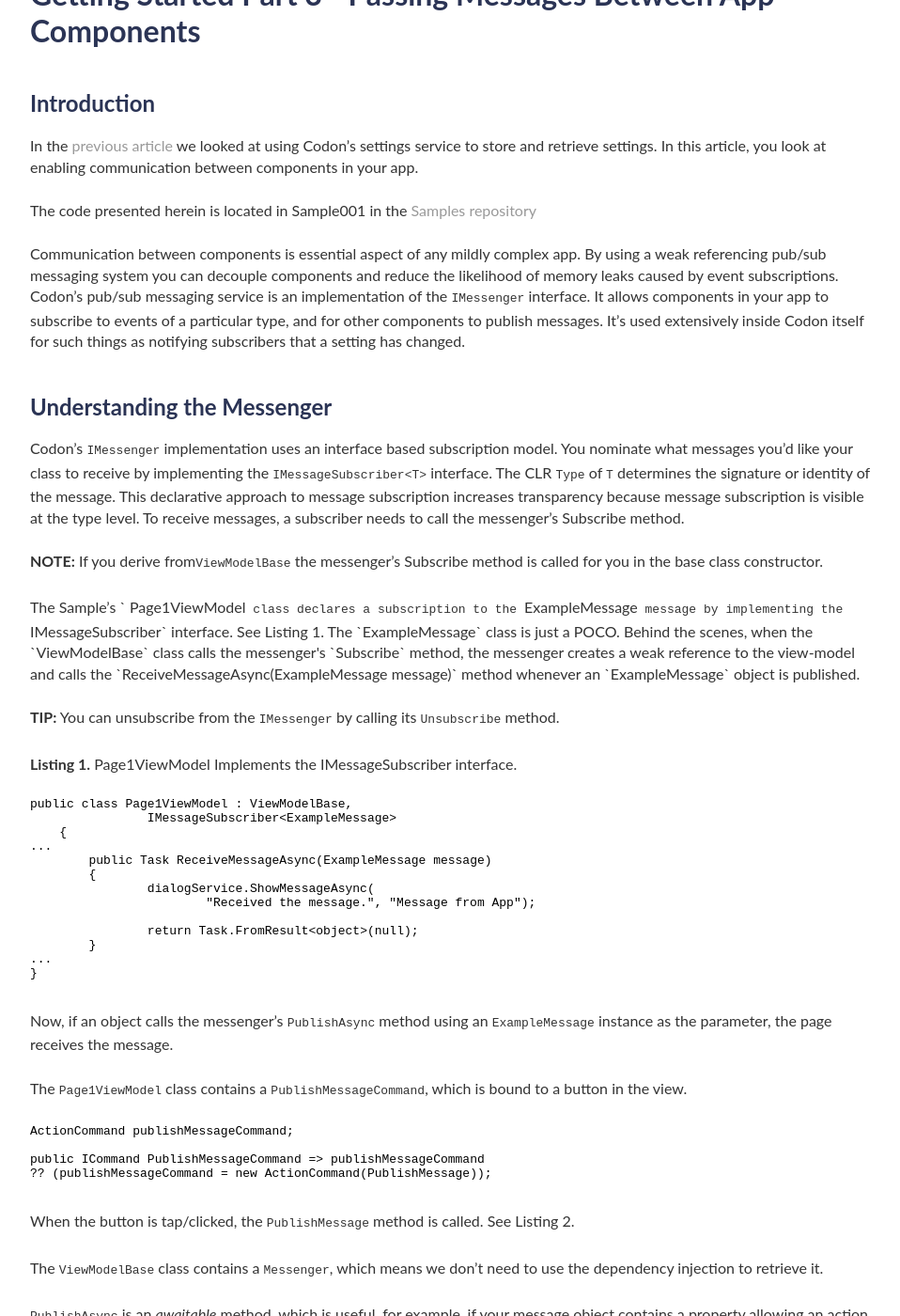
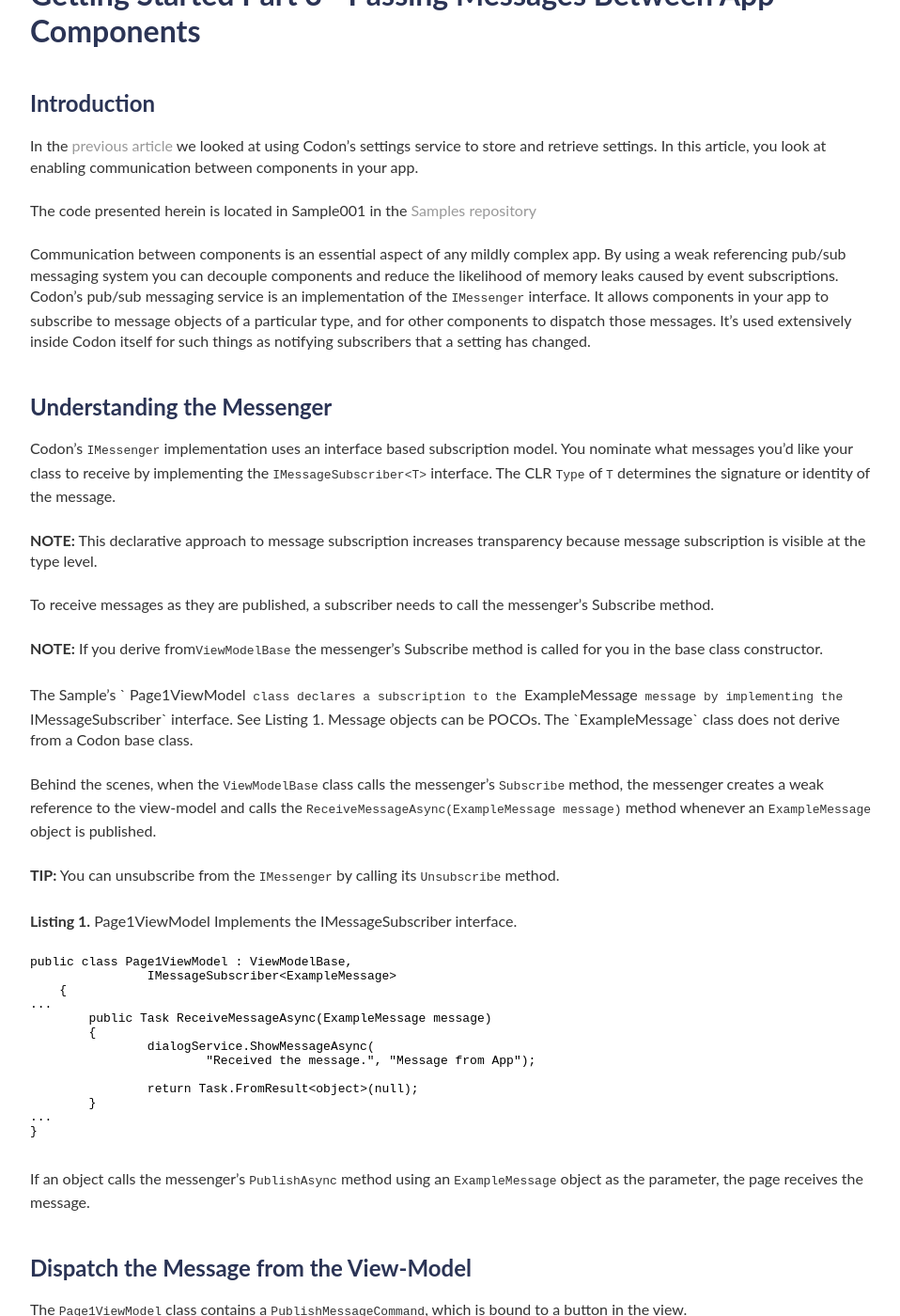
Before and after one commit to CalciumFramework/CalciumFramework.github.io, a Jekyll site: the page built from Guides/003_GettingStarted/index.md, in a window 1280 px wide and 1400 px high, scrolled down 304 px. Shown: the whole window at 94% size, without its empty margins (160-1118 px from the left). Built offline with Jekyll 4.4.1, drawn with Linux system fonts in a browser that asks for light colours; our own code applies the rules of GitHub Pages for plain Markdown files; some of the changed text lies outside the part shown.

Commit message:
Getting Started article corrections.

````diff
--- a/Guides/003_GettingStarted/index.md
+++ b/Guides/003_GettingStarted/index.md
@@ -1,20 +1,25 @@
 # Getting Started Part 3 - Passing Messages Between App Components
 
 ## Introduction
-In the [previous article](002_Getting_Started_2.html) we looked at using Codon's settings service to store and retrieve settings. In this article, you look at enabling communication between components in your app.
+In the [previous article](002_Getting_Started) we looked at using Codon's settings service to store and retrieve settings. In this article, you look at enabling communication between components in your app.
 
 The code presented herein is located in Sample001 in the [Samples repository](https://github.com/CodonFramework/Samples)
 
-Communication between components is essential aspect of any mildly complex app. By using a weak referencing pub/sub messaging system you can decouple components and reduce the likelihood of memory leaks caused by event subscriptions.
-Codon's pub/sub messaging service is an implementation of the `IMessenger` interface. It allows components in your app to subscribe to events of a particular type, and for other components to publish messages. It's used extensively inside Codon itself for such things as notifying subscribers that a setting has changed.
+Communication between components is an essential aspect of any mildly complex app. By using a weak referencing pub/sub messaging system you can decouple components and reduce the likelihood of memory leaks caused by event subscriptions.
+Codon's pub/sub messaging service is an implementation of the `IMessenger` interface. It allows components in your app to subscribe to message objects of a particular type, and for other components to dispatch those messages. It's used extensively inside Codon itself for such things as notifying subscribers that a setting has changed.
 
 ## Understanding the Messenger
-Codon's `IMessenger` implementation uses an interface based subscription model. You nominate what messages you'd like your class to receive by implementing the `IMessageSubscriber<T>` interface. The CLR `Type` of `T` determines the signature or identity of the message.  This declarative approach to message subscription increases transparency because message subscription is visible at the type level.
-To receive messages, a subscriber needs to call the messenger's Subscribe method.
+Codon's `IMessenger` implementation uses an interface based subscription model. You nominate what messages you'd like your class to receive by implementing the `IMessageSubscriber<T>` interface. The CLR `Type` of `T` determines the signature or identity of the message.
+
+**NOTE:** This declarative approach to message subscription increases transparency because message subscription is visible at the type level.
+
+To receive messages as they are published, a subscriber needs to call the messenger's Subscribe method.
+
 
 **NOTE:** If you derive from`ViewModelBase` the messenger's Subscribe method is called for you in the base class constructor.
 
-The Sample's ` Page1ViewModel` class declares a subscription to the `ExampleMessage` message by implementing the `IMessageSubscriber<ExampleMessage>` interface. See Listing 1. The `ExampleMessage` class is just a POCO.
+The Sample's ` Page1ViewModel` class declares a subscription to the `ExampleMessage` message by implementing the `IMessageSubscriber<ExampleMessage>` interface. See Listing 1. Message objects can be POCOs. The `ExampleMessage` class does not derive from a Codon base class.
+
 Behind the scenes, when the `ViewModelBase` class calls the messenger's `Subscribe` method, the messenger creates a weak reference to the view-model and calls the `ReceiveMessageAsync(ExampleMessage message)` method whenever an `ExampleMessage` object is published.
 
 **TIP:** You can unsubscribe from the `IMessenger` by calling its `Unsubscribe` method.
@@ -37,7 +42,9 @@
 }
 ```
 
-Now, if an object calls the messenger's `PublishAsync` method using an `ExampleMessage` instance as the parameter, the page receives the message.
+If an object calls the messenger's `PublishAsync` method using an `ExampleMessage` object as the parameter, the page receives the message.
+
+## Dispatch the Message from the View-Model
 
 The `Page1ViewModel` class contains a `PublishMessageCommand`, which is bound to a button in the view.
 
@@ -52,7 +59,7 @@
 
 The `ViewModelBase` class contains a `Messenger`, which means we don't need to use the dependency injection to retrieve it.
 
-`PublishAsync` is an *awaitable* method, which is useful, for example, if your message object contains a property allowing an action to be cancelled. Codon has some prebaked messages to use for this purpose. An example of which is the `CancellableMessageBase` class.
+**NOTE:** `PublishAsync` is an *awaitable* method, which is useful, for example, if your message object contains a property allowing an action to be cancelled. Codon has some prebaked messages to use for this purpose. An example of which is the `CancellableMessageBase` class.
 
 **NOTE:** It is not necessary to derive message classes from a base class. POCOs are fine.
 
@@ -79,4 +86,4 @@
 ```
 
 ## Conclusion
-In this article, you looked at enabling communication between components using the `Messenger` class. In the [next part]( 004_Getting_Started_4.html), you look at navigating between pages using the navigation service
+In this article, you looked at enabling communication between components using the `Messenger` class. In the [next part](004_Getting_Started), you look at navigating between pages using the navigation service
--- a/_config.yml
+++ b/_config.yml
@@ -2,9 +2,6 @@
 name: Codon
 markdown: kramdown
 highlighter: rouge
-kramdown:
-  input: GFM
-  hard_wrap: false
 default_lang: csharp
 permalink: /blog/:year/:month/:day/:title
 encoding: utf-8
````
Also changed, not shown: other parts of Guides/003_GettingStarted/index.md (+1 -1 lines), Guides/001_GettingStarted/index.md (+24 -26 lines), Guides/002_GettingStarted/index.md (+4 -4 lines), Guides/004_GettingStarted/index.md (+15 -9 lines).
